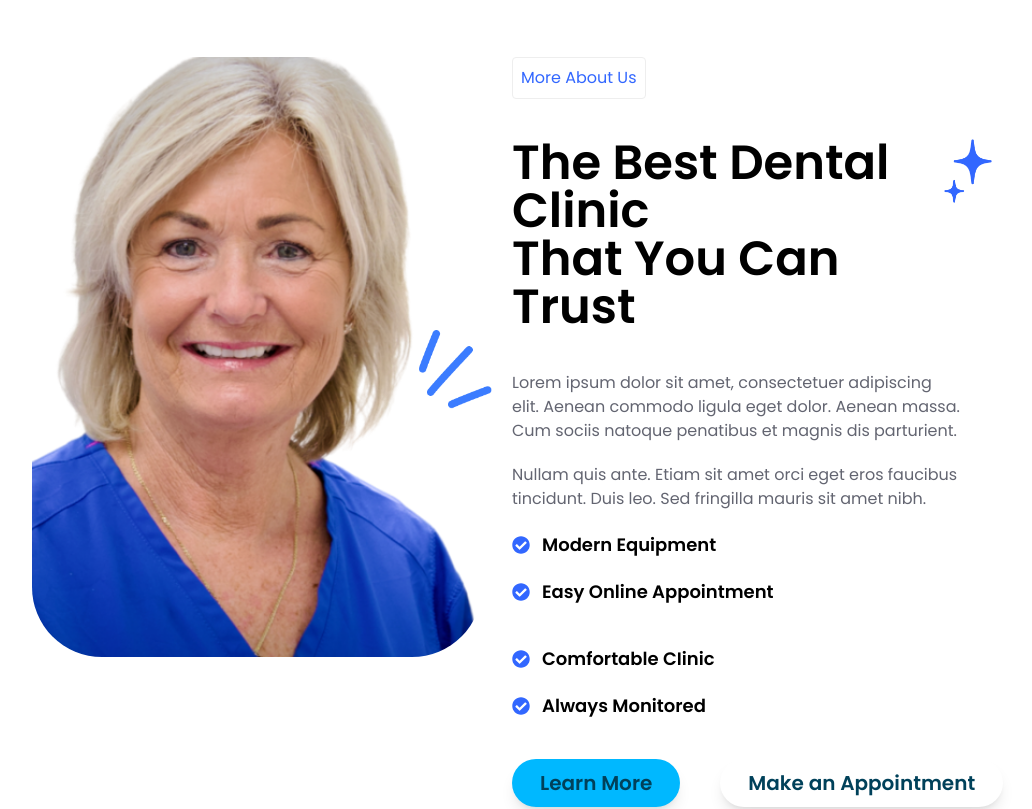
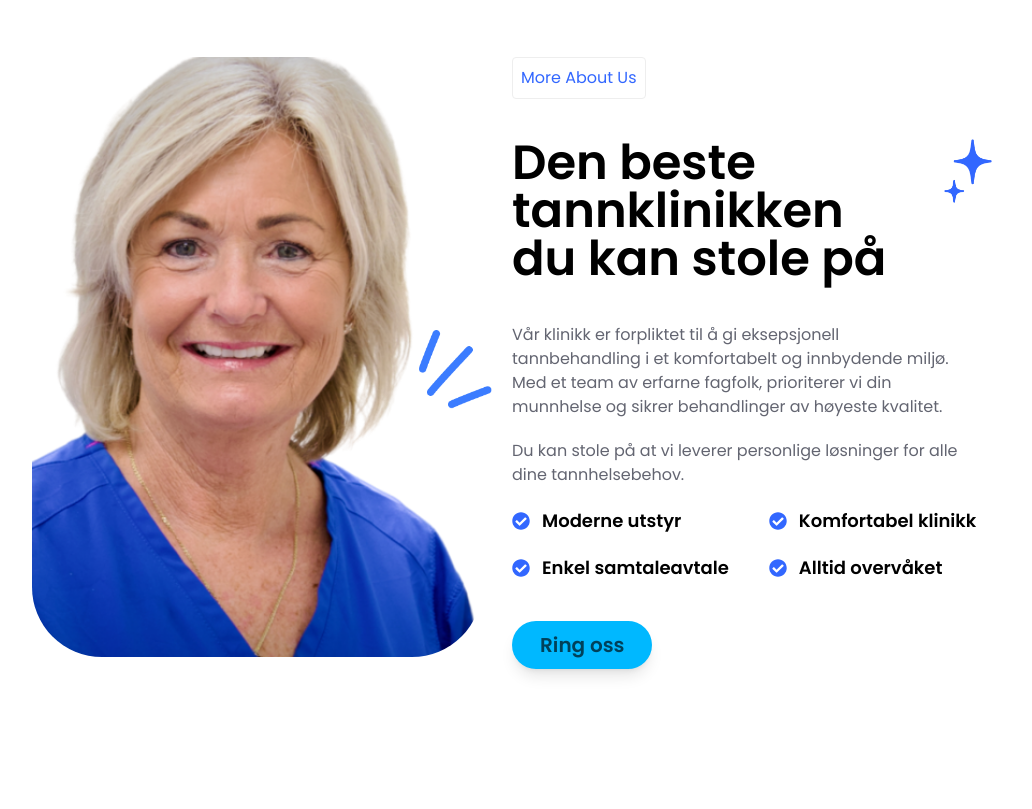
Before and after one commit to MastooraTurkmen/tannglege-engen-as, a Next.js app: page / in a window 1280 px wide. Shown: the part 5020-5829 px from the top of the page, without its empty margins (128-1160 px from the left). Built offline with nearby package versions, Linux system fonts and the light colour scheme; a web font is replaced by a local one.

Commit message:
fixed issue

```diff
--- a/components/NewItemsComponent1.jsx
+++ b/components/NewItemsComponent1.jsx
@@ -13,7 +13,7 @@ const NewItemsComponent1 = () => {
           />
           <img
             src="/new-images/sprinkl1.png"
-            className="md:w-20 w-10 absolute bottom-[150px] left-[270px] md:bottom-[240px] md:left-[380px]"
+            className="md:w-20 w-10 absolute bottom-[150px] left-[250px] md:bottom-[240px] md:left-[380px]"
             alt=""
           />
         </div>
@@ -22,13 +22,13 @@ const NewItemsComponent1 = () => {
         style={{ flexBasis: "50%" }}
         className="flex flex-col md:w-[500px] items-start"
       >
-        <button className="rounded border border-[#EEE] p-2 text-[#3267FF]">
+        <p className="rounded border border-[#EEE] p-2 text-[#3267FF]">
           More About Us
-        </button>
+        </p>
         <div className="flex gap-10 my-10">
           <h1 className="md:text-5xl text-2xl text-black font-semibold">
-            The Best Dental Clinic
-            <br /> That You Can Trust
+            Den beste tannklinikken
+            <br /> du kan stole på
           </h1>
           <img
             src="/new-images/sprinkl.png"
@@ -37,44 +37,43 @@ const NewItemsComponent1 = () => {
           />
         </div>
         <p className="md:w-[450px] text-[#636571]">
-          Lorem ipsum dolor sit amet, consectetuer adipiscing elit. Aenean
-          commodo ligula eget dolor. Aenean massa. Cum sociis natoque penatibus
-          et magnis dis parturient.
+          Vår klinikk er forpliktet til å gi eksepsjonell tannbehandling i et
+          komfortabelt og innbydende miljø. Med et team av erfarne fagfolk,
+          prioriterer vi din munnhelse og sikrer behandlinger av høyeste
+          kvalitet.
         </p>
         <p className="my-5 md:w-[450px] text-[#636571]">
-          Nullam quis ante. Etiam sit amet orci eget eros faucibus tincidunt.
-          Duis leo. Sed fringilla mauris sit amet nibh.
+          Du kan stole på at vi leverer personlige løsninger for alle dine
+          tannhelsebehov.
         </p>
         <div className="flex flex-wrap gap-10 text-[18px]">
           <div className="flex flex-col gap-5">
             <div className="flex items-center gap-3">
               <FaCheckCircle className="text-[#3267FF]" />
-              <p className="font-semibold">Modern Equipment</p>
+              <p className="font-semibold">Moderne utstyr</p>
             </div>
             <div className="flex items-center gap-3">
               <FaCheckCircle className="text-[#3267FF]" />
-              <p className="font-semibold">Easy Online Appointment</p>
+              <p className="font-semibold">Enkel samtaleavtale</p>
             </div>
           </div>
           <div className="flex flex-col gap-5">
             <div className="flex items-center gap-3">
               <FaCheckCircle className="text-[#3267FF]" />
-              <p className="font-semibold">Comfortable CIinic</p>
+              <p className="font-semibold">Komfortabel klinikk</p>
             </div>
             <div className="flex items-center gap-3">
               <FaCheckCircle className="text-[#3267FF]" />
-              <p className="font-semibold">Always Monitored</p>
+              <p className="font-semibold">Alltid overvåket</p>
             </div>
           </div>
         </div>
-        <div className="flex flex-col md:flex-row gap-10 mt-10">
-          <Button text="Learn More" link="/Tjenester" />
-          <Button
-            text="Make an Appointment"
-            link="#footer"
-            change="bg-white btn-primary"
-          />
-        </div>
+        <Button
+          text="Ring oss"
+          link="#footer"
+          change="mt-10
+        "
+        />
       </div>
     </div>
   );
```
